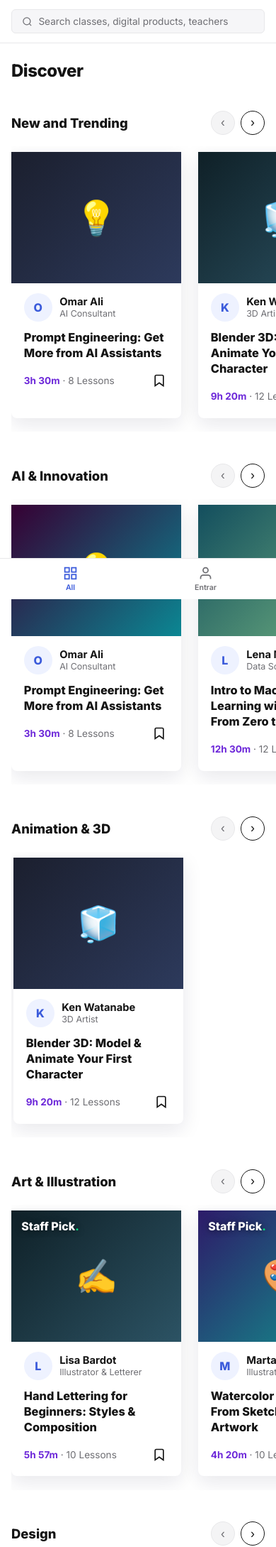
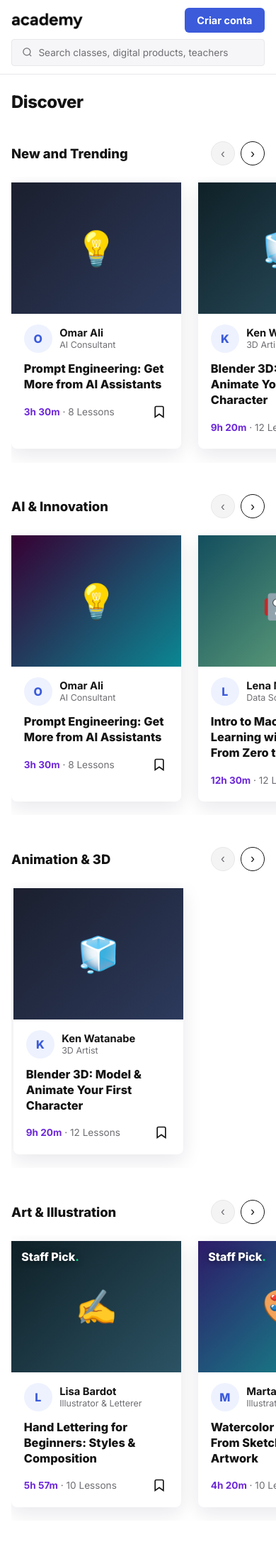
Before and after one commit to josemachava/academy, a Django app: page / in a window 390 px wide. Shown: the top 2179 px of the page at 71% size. Run offline with Django 5.2, Linux system fonts and the light colour scheme; data comes from the database, SQL or seed files in the repository; both versions use the stored data as it was after the commit.

```diff
--- a/templates/dashboard.html
+++ b/templates/dashboard.html
@@ -212,11 +212,17 @@
     .message .close { margin-left: auto; background: none; border: none; color: #fff; cursor: pointer; opacity: 0.6; }
 
     @media (max-width: 900px) {
-      .header-inner { justify-content: center; gap: 0; padding: 0.5rem 1rem; }
+      .header-inner { justify-content: space-between; align-items: center; gap: 0.6rem; padding: 0.7rem 1rem; }
       .hamburger { display: none; }
-      header .top-link, .top-right { display: none; }
-      .logo { display: none; }
+      header .top-link { display: none; }
+      .top-right.user-nav { display: none; }
+      .logo { display: block; }
+      .logo img { height: 26px; }
+      nav.top-right.auth-nav { display: flex; margin-left: 0; gap: 1.2rem; align-items: center; }
+      nav.top-right.auth-nav .btn-login { display: none; }
+      nav.top-right.auth-nav .btn-signup { font-size: 0.9rem; padding: 0.55rem 1.1rem; }
       .search-form { order: 5; flex-basis: 100%; max-width: none; }
+      .search-wrap { border-radius: 4px; padding: 0.6rem 0.85rem; }
       aside, .scrim { display: none; }
       main { padding: 1.5rem 1rem 6rem; }
       .bottom-nav {
@@ -268,8 +274,8 @@
         <input type="text" name="q" value="{{ query|default:'' }}" placeholder="Search classes, digital products, teachers" />
       </div>
     </form>
-    <nav class="top-right">
-      {% if user.is_authenticated %}
+    {% if user.is_authenticated %}
+    <nav class="top-right user-nav">
       <a class="top-link hide-m" href="{% url 'enrolled' %}">My Classes</a>
       <div class="user-menu">
         <button class="bell" id="bellBtn" aria-label="Notifications">
@@ -297,11 +303,12 @@
           <a class="menu-signout" href="{% url 'logout' %}">Sign out</a>
         </div>
       </div>
-      {% else %}
+    {% else %}
+    <nav class="top-right auth-nav">
       <a class="btn-login" href="{% url 'login' %}">Entrar</a>
       <a class="btn-signup" href="{% url 'signup' %}">Criar conta</a>
-      {% endif %}
     </nav>
+    {% endif %}
     </div>
   </header>
 
@@ -370,12 +377,12 @@
       {% endfor %}
     </main>
   </div>
+  {% if user.is_authenticated %}
   <nav class="bottom-nav">
     <a href="{% url 'landing' %}" class="{% if bottom == 'all' %}active{% endif %}">
       <svg viewBox="0 0 24 24" fill="none" stroke="currentColor" stroke-width="2"><rect x="3" y="3" width="7" height="7"/><rect x="14" y="3" width="7" height="7"/><rect x="14" y="14" width="7" height="7"/><rect x="3" y="14" width="7" height="7"/></svg>
       All
     </a>
-    {% if user.is_authenticated %}
     <a href="{% url 'enrolled' %}" class="{% if bottom == 'enrolled' %}active{% endif %}">
       <svg viewBox="0 0 24 24" fill="none" stroke="currentColor" stroke-width="2"><path d="M12 20h9"/><path d="M16.5 3.5a2.121 2.121 0 013 3L7 19l-4 1 1-4L16.5 3.5z"/></svg>
       Enrolled
@@ -388,13 +395,8 @@
       <svg viewBox="0 0 24 24" fill="none" stroke="currentColor" stroke-width="2"><path d="M20 21v-2a4 4 0 00-4-4H8a4 4 0 00-4 4v2"/><circle cx="12" cy="7" r="4"/></svg>
       Profile
     </a>
-    {% else %}
-    <a href="{% url 'login' %}">
-      <svg viewBox="0 0 24 24" fill="none" stroke="currentColor" stroke-width="2"><path d="M20 21v-2a4 4 0 00-4-4H8a4 4 0 00-4 4v2"/><circle cx="12" cy="7" r="4"/></svg>
-      Entrar
-    </a>
-    {% endif %}
   </nav>
+  {% endif %}
   <script>
     (function () {
       var btn = document.getElementById('navToggle');
```
Also changed, not shown: db.sqlite3.
